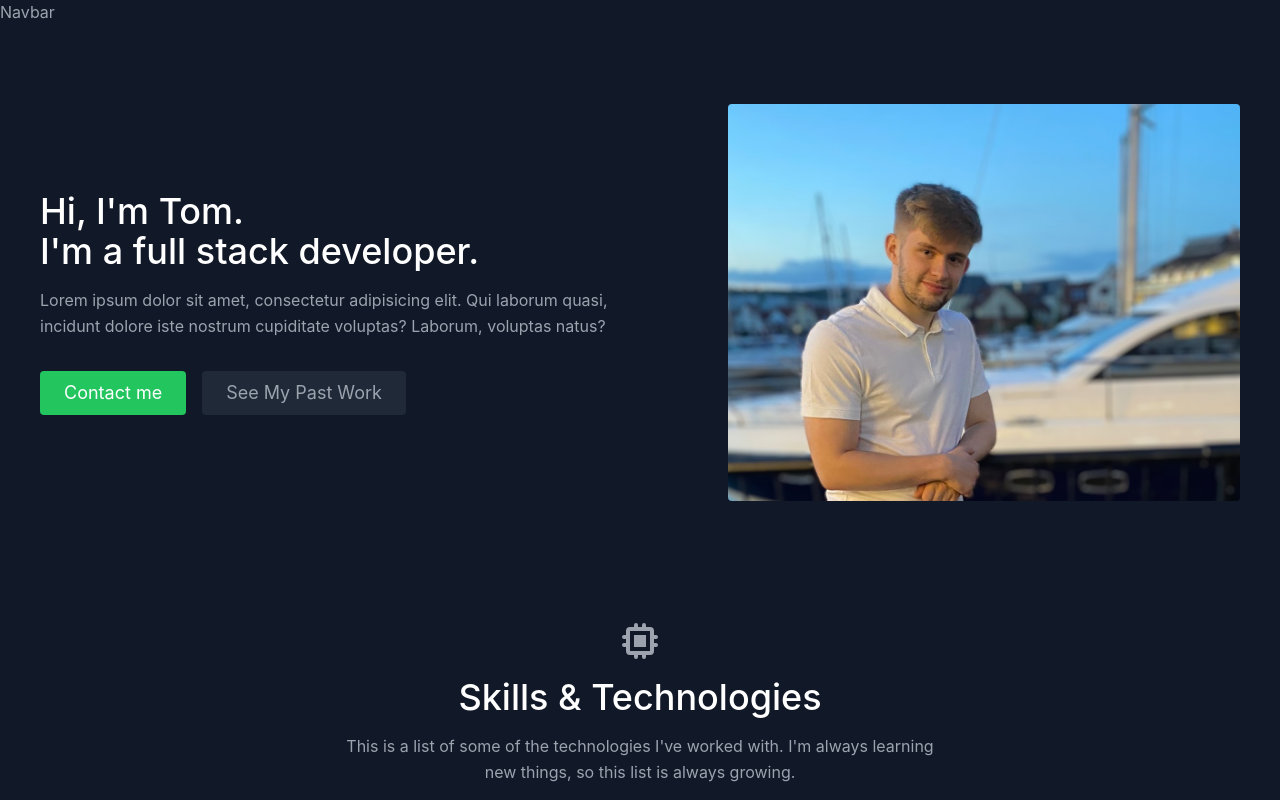
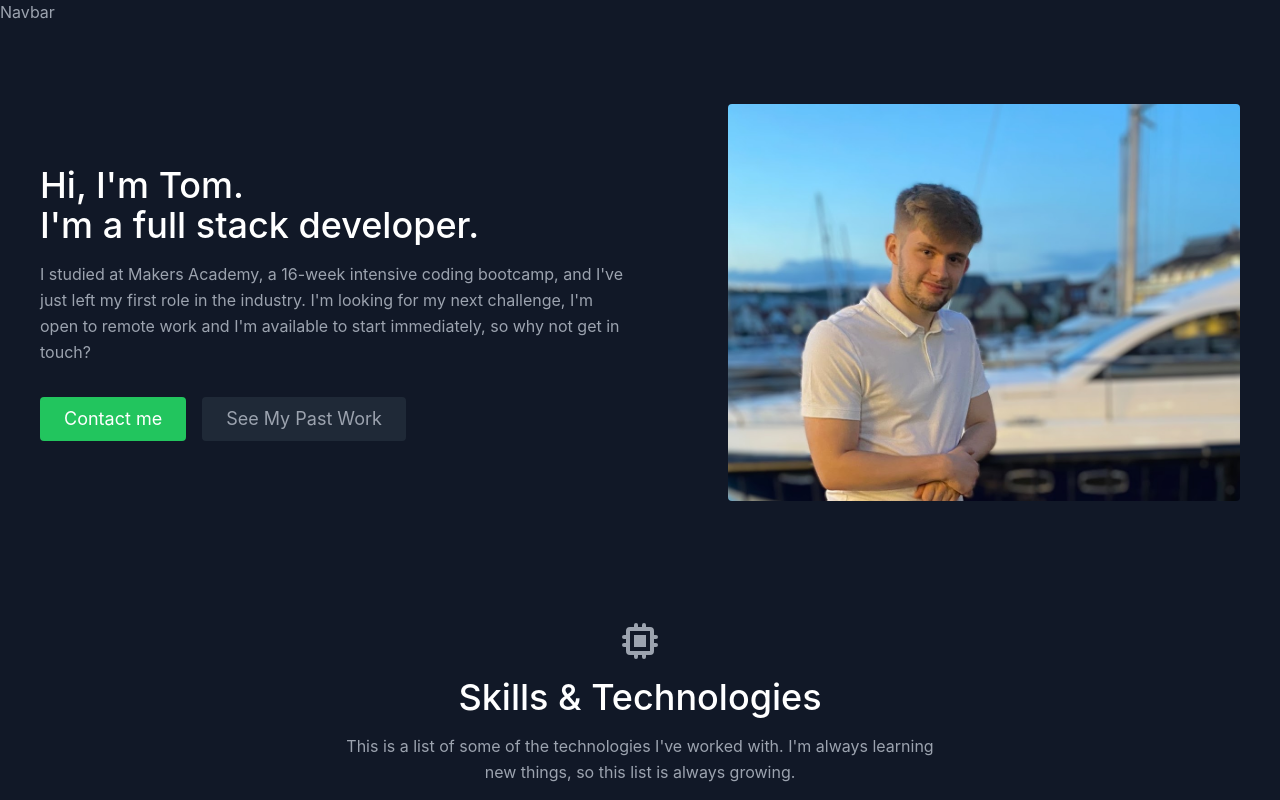
Before and after one commit to tomal02/personal-portfolio, a React (Create React App) app: page / in a window 1280 px wide. Shown: the top 800 px of the page. Built offline with nearby package versions, Linux system fonts and the light colour scheme.

Commit message:
completes about section

```diff
--- a/src/components/About.js
+++ b/src/components/About.js
@@ -11,9 +11,10 @@
             I'm a full stack developer.
           </h1>
           <p className="mb-8 leading-relaxed">
-            Lorem ipsum dolor sit amet, consectetur adipisicing elit. Qui
-            laborum quasi, incidunt dolore iste nostrum cupiditate voluptas?
-            Laborum, voluptas natus?
+            I studied at Makers Academy, a 16-week intensive coding bootcamp,
+            and I've just left my first role in the industry. I'm looking for my
+            next challenge, I'm open to remote work and I'm available to start
+            immediately, so why not get in touch?
           </p>
           <div className="flex justify-center">
             <a
```
